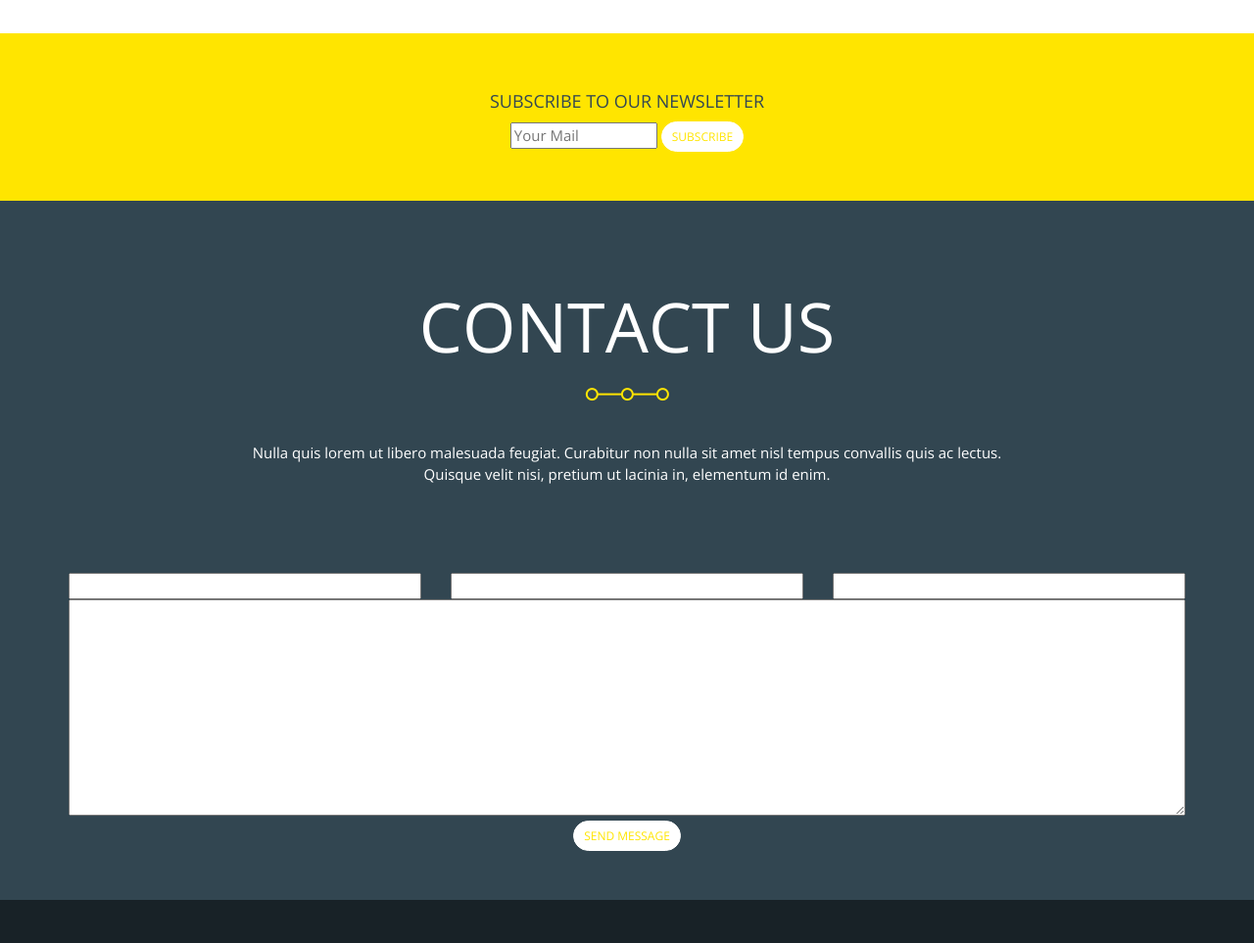
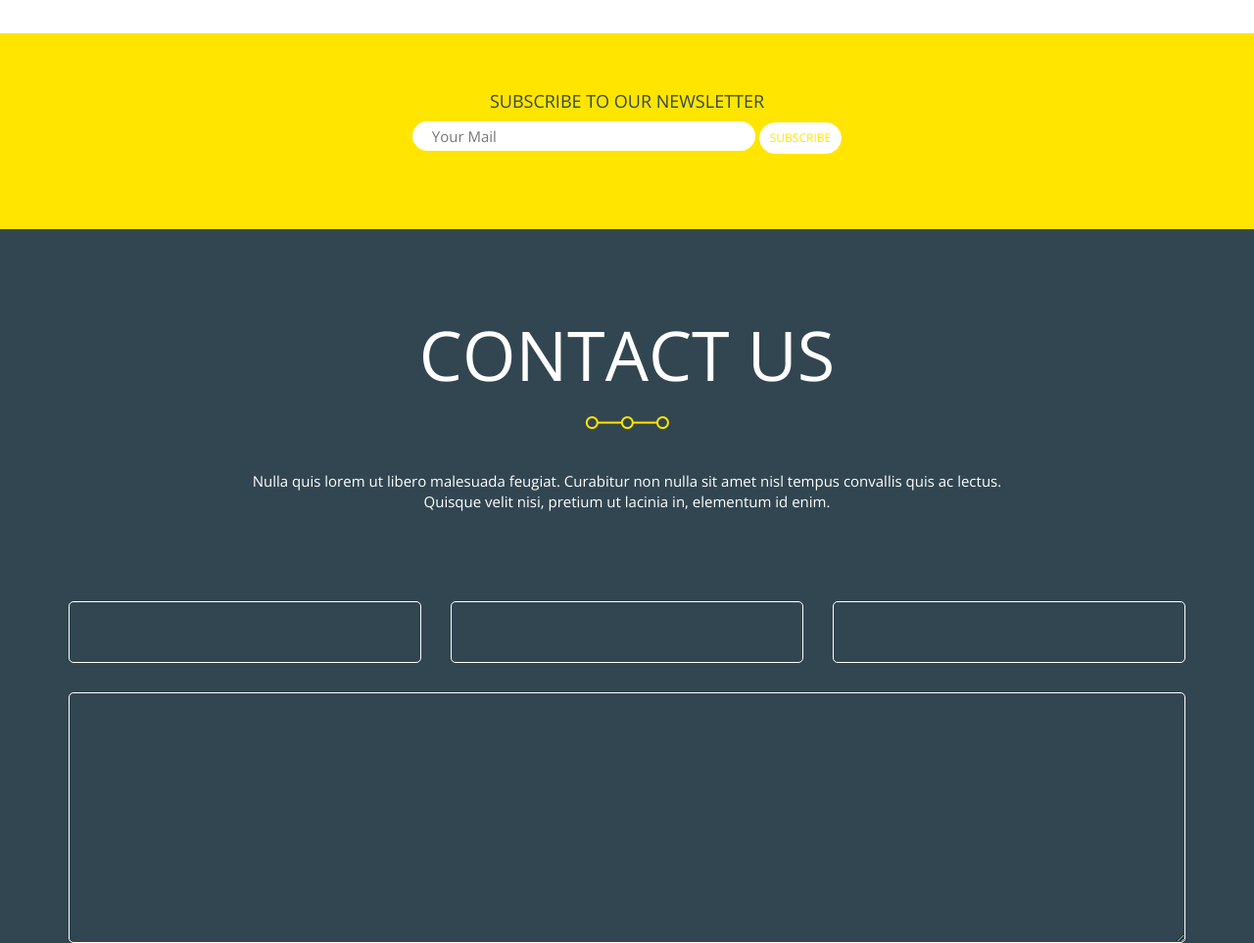
Before and after one commit to Danko-M/sample-01, a website: page index.html in a window 1280 px wide. Shown: the part 5380-6343 px from the top of the page at 98% size. Drawn offline with nearby package versions, Linux system fonts and the light colour scheme.

Commit message:
styled input fields

```diff
--- a/css/style.css
+++ b/css/style.css
@@ -42,12 +42,23 @@
 
 input,
 textarea {
-  color: #334752;
   width: 100%;
+  padding: 10px;
+  margin-bottom: 30px;
+  color: #fff;
+  background-color: #324651;
+  border: 1px solid #fff;
+  border-radius: 5px;
 }
 
 .email {
   width: 150px;
+  padding: 0 20px;
+  background: #fff;
+  border: none;
+  border-radius: 20px;
+  color: #334752;
+  line-height: 30px;
 }
 
 body {
@@ -62,15 +73,18 @@ a:hover,
 a:focus {
   color: inherit;
 }
+
 .section {
   padding-top: 50px;
   padding-bottom: 50px;
   text-align: center;
 }
+
 .v-spacing {
   padding-top: 50px;
   padding-bottom: 50px;
 }
+
 .h2 {
   position: relative;
   padding-bottom: 35px;
@@ -274,4 +288,11 @@ a:focus {
     width: auto;
     height: auto
   }
+  .email {
+    width: 350px;
+  }
+  input,
+  textarea {
+    padding: 20px;
+  }
 }
```
